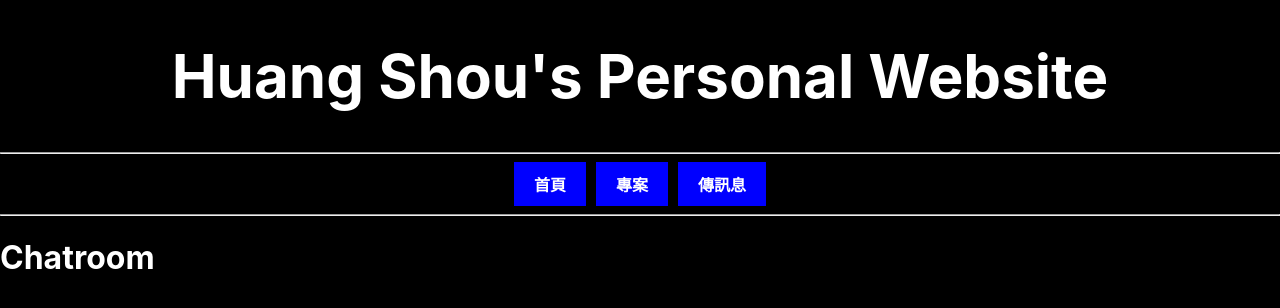
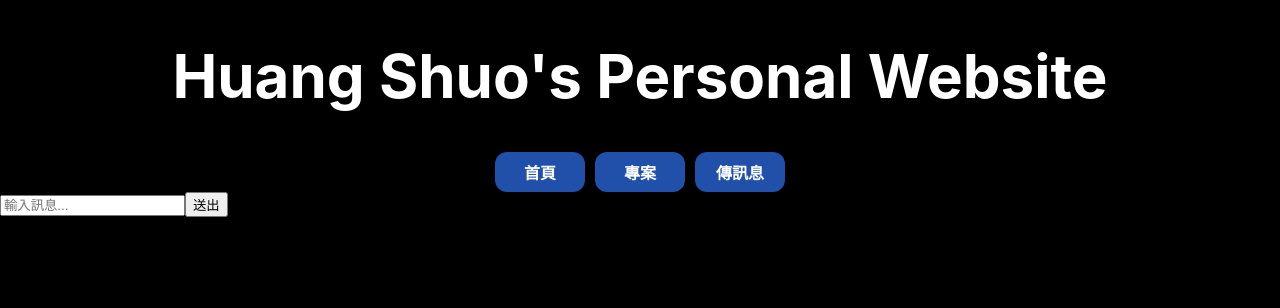
Before and after one commit to F64116045/Personal_Website, a React (Create React App) app: page /chat in a window 1280 px wide. Shown: the top 308 px of the page. Built offline with nearby package versions, Linux system fonts and the light colour scheme.

Commit message:
chatroom

```diff
--- a/package.json
+++ b/package.json
@@ -9,6 +9,7 @@
     "react-dom": "^18.3.1",
     "react-router-dom": "^7.1.5",
     "react-scripts": "5.0.1",
+    "socket.io-client": "^4.8.1",
     "web-vitals": "^4.2.4"
   },
   "scripts": {
--- a/src/App.css
+++ b/src/App.css
@@ -26,18 +26,23 @@ body {
 
 /* 設置每個按鈕樣式 */
 .nav-button {
-  background-color: blue; /* 藍色背景 */
+  display: flex;
+  align-items: center;
+  justify-content: center;
+  width: 50px;
+  height: 20px;
+  background-color: rgb(32, 80, 169); /* 藍色背景 */
   color: white;
   font-weight: bold;
   padding: 10px 20px;
   text-decoration: none; /* 去除預設的下劃線 */
   margin: 0 5px; /* 按鈕之間的間隔 */
-  border-radius: 0px;
+  border-radius: 12px;
   font-size: 16px;
   transition: background-color 0.3s; /* 鼠標懸停過渡效果 */
 }
 
 /* 鼠標懸停效果 */
 .nav-button:hover {
-  background-color: #0056b3; /* 當鼠標懸停時變成深藍色 */
+  background-color: blue; /* 當鼠標懸停時變成深藍色 */
 }
--- a/src/App.js
+++ b/src/App.js
@@ -12,8 +12,7 @@ function App() {
   return (
     <div>
         <header>
-          <h1 className="head">Huang Shou's Personal Website</h1>
-          <hr></hr>
+          <h1 className="head">Huang Shuo's Personal Website</h1>
         </header>
 
         <body>
@@ -25,7 +24,6 @@ function App() {
               <Link to="/projects" className="nav-button">專案</Link>
               <Link to="/chat" className="nav-button">傳訊息</Link>
             </nav>
-            <hr></hr>
             <Routes>
               <Route path="/" element={<Home />} />
               <Route path="/projects" element={<Projects />} />
--- a/src/pages/Chatroom.jsx
+++ b/src/pages/Chatroom.jsx
@@ -1,9 +1,46 @@
-function Chatroom() {
+import React, { useState } from "react";
+
+const Chatroom = () => {
+  const [messages, setMessages] = useState([]);
+  const [input, setInput] = useState("");
+
+  // 處理輸入變更
+  const handleInputChange = (e) => {
+    setInput(e.target.value);
+  };
+
+  // 發送訊息
+  const handleSendMessage = () => {
+    if (input.trim() === "") return;
+    setMessages([...messages, { text: input, sender: "user" }]);
+    setInput(""); // 清空輸入框
+  };
+
   return (
-    <div>
-      <h1>Chatroom</h1>
+    <div >
+      <div >
+        {messages.map((msg, index) => (
+          <div key={index} className={`p-2 ${msg.sender === "user" ? "text-right" : "text-left"}`}>
+            <span>{msg.text}</span>
+          </div>
+        ))}
+      </div>
+
+      {/* 輸入框 */}
+      <div className="flex p-2">
+        <input
+          type="text"
+          className="flex-1 border rounded p-2"
+          value={input}
+          onChange={handleInputChange}
+          placeholder="輸入訊息..."
+        />
+        <button onClick={handleSendMessage}>
+          送出
+        </button>
+      </div>
     </div>
   );
-}
+};
 
 export default Chatroom;
```
Also changed, not shown: 1 other file (tests, documents, lock files or other folders).
